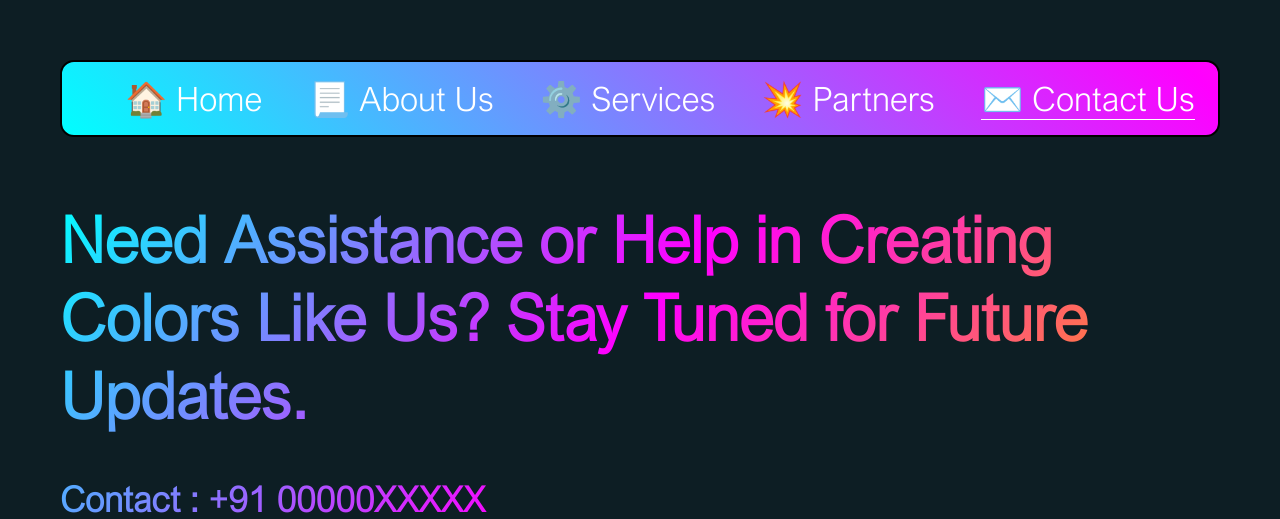
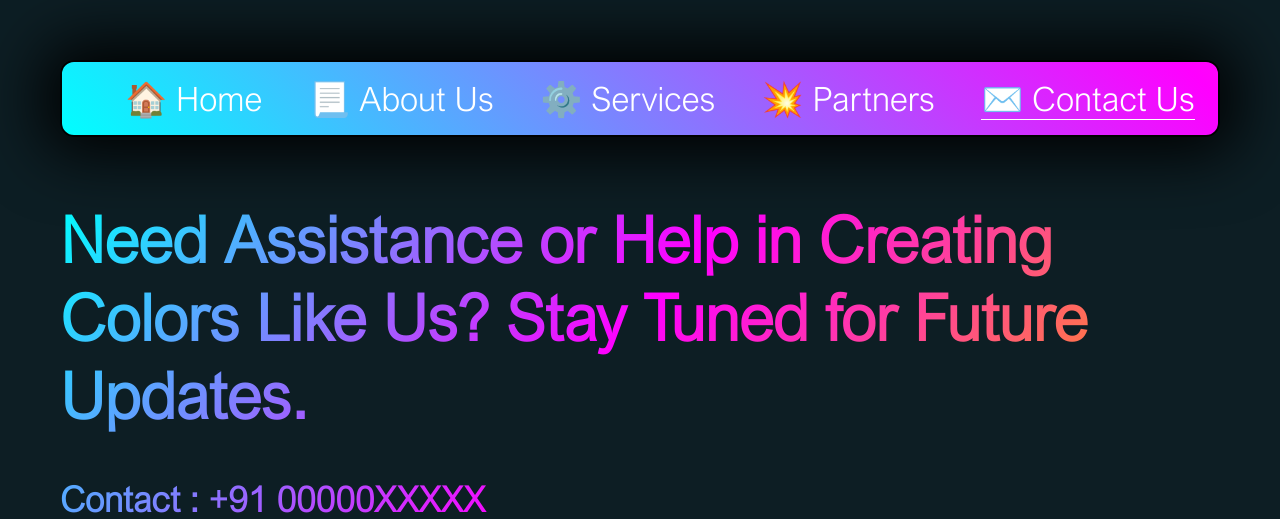
Before and after one commit to offensive-vk/offensive-vk.github.io, a PHP site: page /contact.html in a window 1280 px wide. Shown: the top 519 px of the page. Run offline with PHP 8.4, Linux system fonts and the light colour scheme.

Commit message:
def fix `err` in header

```diff
--- a/css/about.css
+++ b/css/about.css
@@ -47,6 +47,10 @@ h3{
     color: #000;
 }
 header {
+    position: sticky;
+    z-index: 1;
+    top: 2rem;
+    box-shadow: 0rem 0rem 4rem 1rem #000;
     align-items: center;
     border-radius: 14px;
     border: 2px solid #000;
--- a/css/contact.css
+++ b/css/contact.css
@@ -44,6 +44,10 @@ p{
     display: inline-block;
 }
 header {
+    position: sticky;
+    z-index: 1;
+    top: 2rem;
+    box-shadow: 0rem 0rem 4rem 1rem #000;
     border: 2px solid #000;
     align-items: center;
     border-radius: 14px;
--- a/css/partners.css
+++ b/css/partners.css
@@ -38,6 +38,10 @@ h3{
     border-bottom: 1px solid;
 }
 header {
+    position: sticky;
+    z-index: 1;
+    top: 2rem;
+    box-shadow: 0rem 0rem 4rem 1rem #000;
     align-items: center;
     border: 2px solid #000;
     border-radius: 14px;
--- a/css/services.css
+++ b/css/services.css
@@ -43,6 +43,10 @@ h3:hover{
     border-bottom: 1px solid;
 }
 header {
+    position: sticky;
+    z-index: 1;
+    top: 2rem;
+    box-shadow: 0rem 0rem 4rem 1rem #000;
     border: 2px solid #000;
     align-items: center;
     border-radius: 14px;
--- a/css/style.css
+++ b/css/style.css
@@ -1,4 +1,4 @@
-/* Properties For index.html */
+/* Properties For Home Page */
 /*
 * @description: Root CSS File for Website (https://offensive-vk.github.io/)
 * @dated: September 1, 2023
@@ -139,13 +139,13 @@ header {
     position: sticky;
     z-index: 1;
     top: 2rem;
+    box-shadow: 0rem 0rem 4rem 1rem #000;
 
     max-width: 1350px;
     width: 1280px;
     align-items: center;
     border: 1px solid #000;
-    position: sticky;
-    box-shadow: 0rem 0rem 4rem 1rem #000;
+
     border-radius: 14px;
     background: linear-gradient(45deg, aqua, magenta, orange);
     background-size: 200% 100%;
```
Also changed, not shown: css/live.css (deleted, +0 -63 lines).
